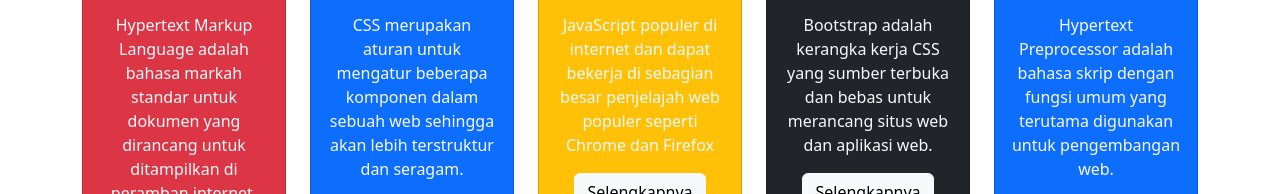
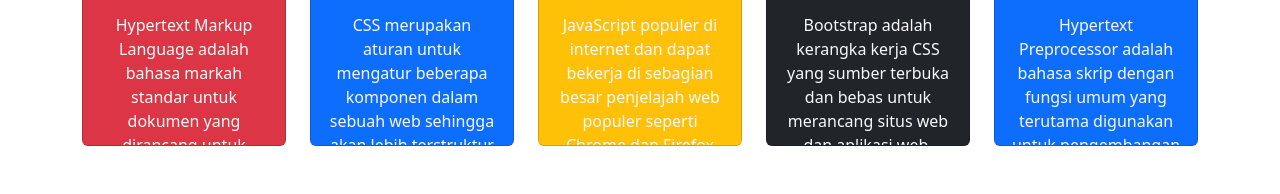
Before and after one commit to bagaspatok0/mywebpatok, a plain HTML site: page index.html in a window 1280 px wide. Shown: the part 603-797 px from the top of the page. Drawn offline with Linux system fonts and the light colour scheme.

Commit message:
Update index.html

```diff
--- a/index.html
+++ b/index.html
@@ -61,7 +61,7 @@
     <div class="container">
       <div class="row text-center g-4">
         <div class="col-md">
-          <div class="card bg-danger text-light">
+          <div class="kotak card bg-danger text-light">
             <div class="card-body text-center">
               <img src="img/logo_html.png" width="100px">
               <h3 class="card-title mb-3">HTML5</h3>
@@ -73,7 +73,7 @@
         </div>
 
         <div class="col-md">
-          <div class="card bg-primary text-light">
+          <div class="kotak card bg-primary text-light">
             <div class="card-body text-center">
               <img src="img/logo_css.png" width="100px">
               <h3 class="card-title mb-3">CSS3</h3>
@@ -85,7 +85,7 @@
         </div>
 
         <div class="col-md">
-          <div class="card bg-warning text-light">
+          <div class="kotak card bg-warning text-light">
             <div class="card-body text-center">
               <img src="img/logo_js.png" width="100px">
               <h3 class="card-title mb-3">JavaScript</h3>
@@ -97,7 +97,7 @@
         </div>
 
         <div class="col-md">
-          <div class="card bg-dark text-light">
+          <div class="kotak card bg-dark text-light">
             <div class="card-body text-center">
               <img src="img/logo_bootstrap.png" width="100px">
               <h3 class="card-title mb-3">Bootstrap</h3>
@@ -109,7 +109,7 @@
         </div>
 
         <div class="col-md">
-          <div class="card bg-primary text-light">
+          <div class="kotak card bg-primary text-light">
             <div class="card-body text-center">
               <img src="img/logo_php.png" width="100px">
               <h3 class="card-title mb-3">PHP</h3>
```
